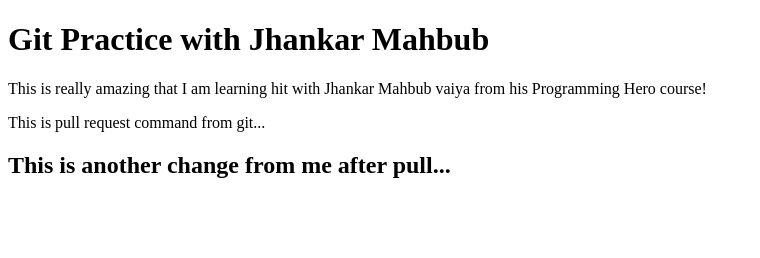
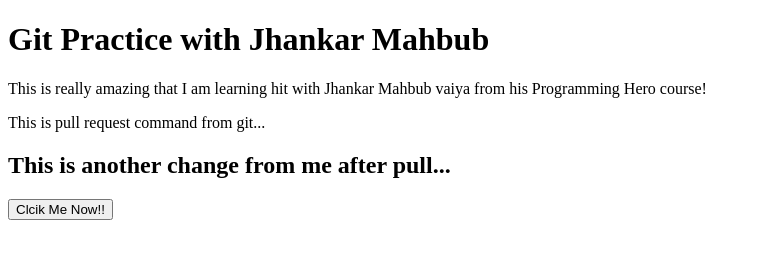
Before and after one commit to mehedi2014/my-first-hero-website, a plain HTML site: page index.html in a window 1280 px wide. Shown: the whole page, without its empty margins (0-760 px from the left). Drawn offline with Linux system fonts and the light colour scheme.

Commit message:
done adding button

```diff
--- a/index.html
+++ b/index.html
@@ -12,5 +12,7 @@
 
     <h2>This is another change from me after pull...</h2>
 
+    <button>Clcik Me Now!!</button>
+
 </body>
 </html>
```
